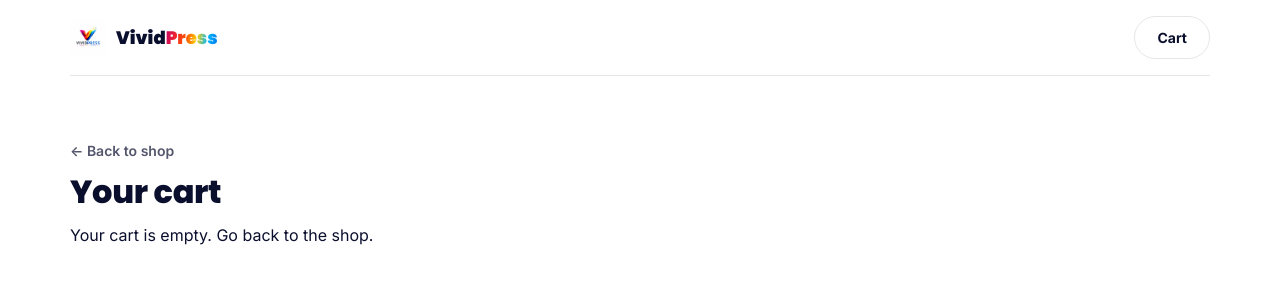
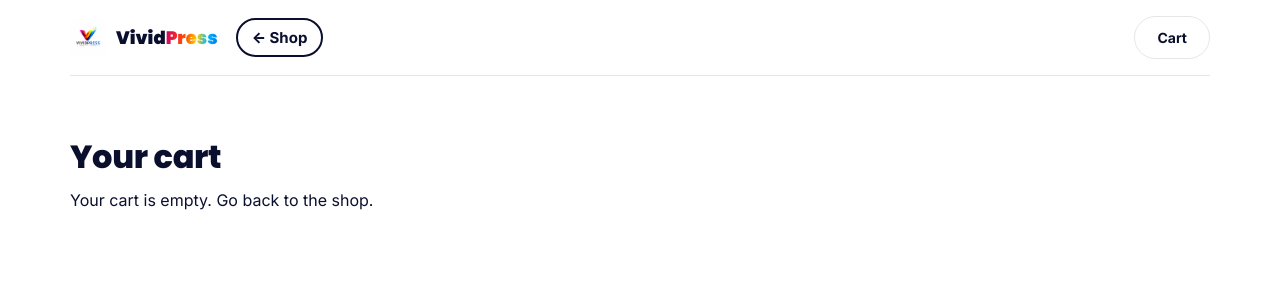
Before and after one commit to Winsoulsdev1/VividPress-App, a Next.js app: page /cart in a window 1280 px wide. Shown: the top 300 px of the page. Built offline with nearby package versions, Linux system fonts and the light colour scheme.

Commit message:
Make back-to-shop link bold and always visible

```diff
--- a/app/cart/page.js
+++ b/app/cart/page.js
@@ -10,7 +10,6 @@ export default function CartPage() {
     <>
       <Header />
       <div className="wrap section">
-        <Link href="/" style={{ display: 'inline-block', marginBottom: 16, fontWeight: 600, fontSize: 14, opacity: 0.7 }}>← Back to shop</Link>
         <h1>Your cart</h1>
 
         {items.length === 0 && (
--- a/app/checkout/page.js
+++ b/app/checkout/page.js
@@ -42,7 +42,6 @@ export default function CheckoutPage() {
     <>
       <Header />
       <div className="wrap section">
-        <Link href="/" style={{ display: 'inline-block', marginBottom: 16, fontWeight: 600, fontSize: 14, opacity: 0.7 }}>← Back to shop</Link>
         <h1>Checkout</h1>
         <p style={{ opacity: 0.7 }}>Subtotal: ₦{subtotal.toLocaleString()}</p>
 
--- a/components/Header.js
+++ b/components/Header.js
@@ -1,18 +1,35 @@
 'use client';
 import Link from 'next/link';
 import Image from 'next/image';
+import { usePathname } from 'next/navigation';
 import { useCart } from '../lib/cart';
 
 export default function Header() {
   const { items } = useCart();
+  const pathname = usePathname();
   const count = items.reduce((sum, i) => sum + i.quantity, 0);
+  const showBack = pathname !== '/';
 
   return (
     <div className="wrap header">
-      <Link href="/" className="brand">
-        <Image src="/logo.webp" alt="VividPress logo" width={36} height={36} />
-        <span className="brand-word">Vivid<span className="grad">Press</span></span>
-      </Link>
+      <div style={{ display: 'flex', alignItems: 'center', gap: 18 }}>
+        <Link href="/" className="brand">
+          <Image src="/logo.webp" alt="VividPress logo" width={36} height={36} />
+          <span className="brand-word">Vivid<span className="grad">Press</span></span>
+        </Link>
+        {showBack && (
+          <Link
+            href="/"
+            style={{
+              fontWeight: 800, fontSize: 15, color: 'var(--ink)',
+              display: 'flex', alignItems: 'center', gap: 6,
+              padding: '8px 14px', borderRadius: 999, border: '2px solid var(--ink)',
+            }}
+          >
+            ← Shop
+          </Link>
+        )}
+      </div>
       <Link href="/cart" className="btn ghost">
         Cart {count > 0 ? `(${count})` : ''}
       </Link>
```
